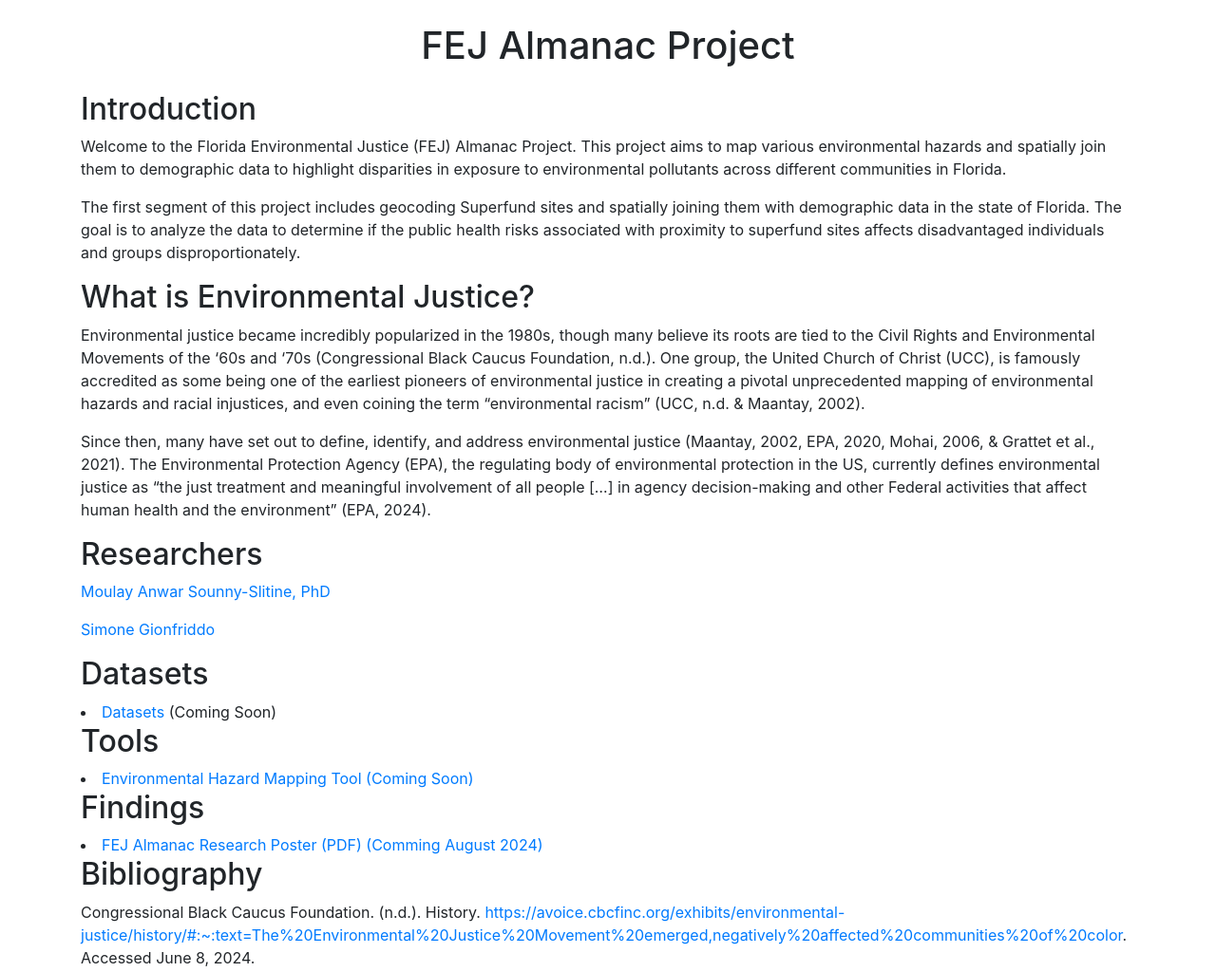
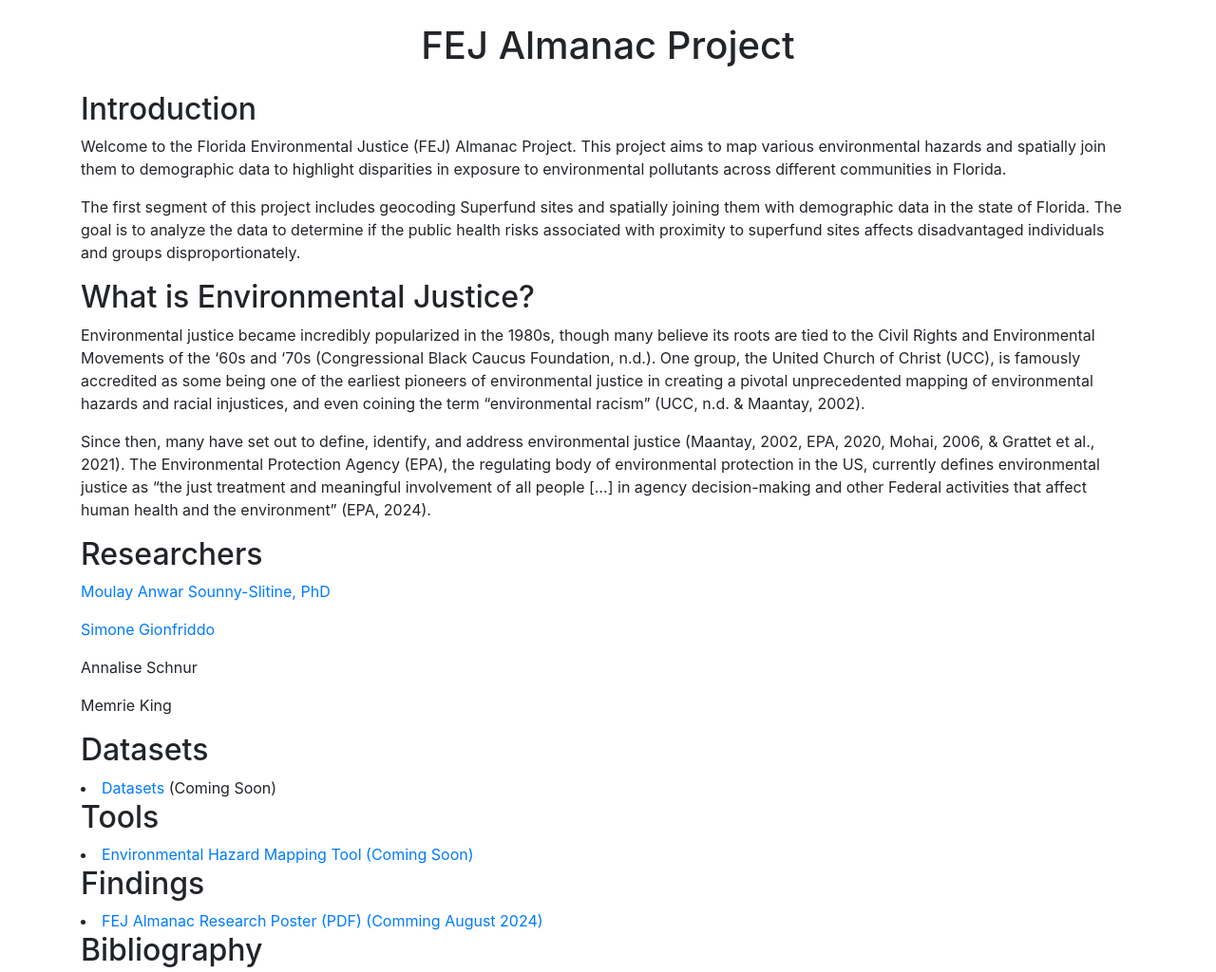
Before and after one commit to sounny/fej, a plain HTML site: page index.html in a window 1280 px wide. Shown: the top 1024 px of the page at 95% size. Drawn offline with nearby package versions, Linux system fonts and the light colour scheme.

Commit message:
feat: Add researchers Annalise Schnur and Memrie King to index.html

```diff
--- a/index.html
+++ b/index.html
@@ -21,6 +21,8 @@
         <h2>Researchers</h2>
         <p><a href="https://sounny.github.io/">Moulay Anwar Sounny-Slitine, PhD</a></p>
         <p><a href="https://github.com/simonegionfriddo">Simone Gionfriddo</a></p>
+        <p>Annalise Schnur</p>
+        <p>Memrie King</p>
 
         <h2>Datasets</h2>
         <li><a href="#datasets">Datasets</a> (Coming Soon)</li>
```
